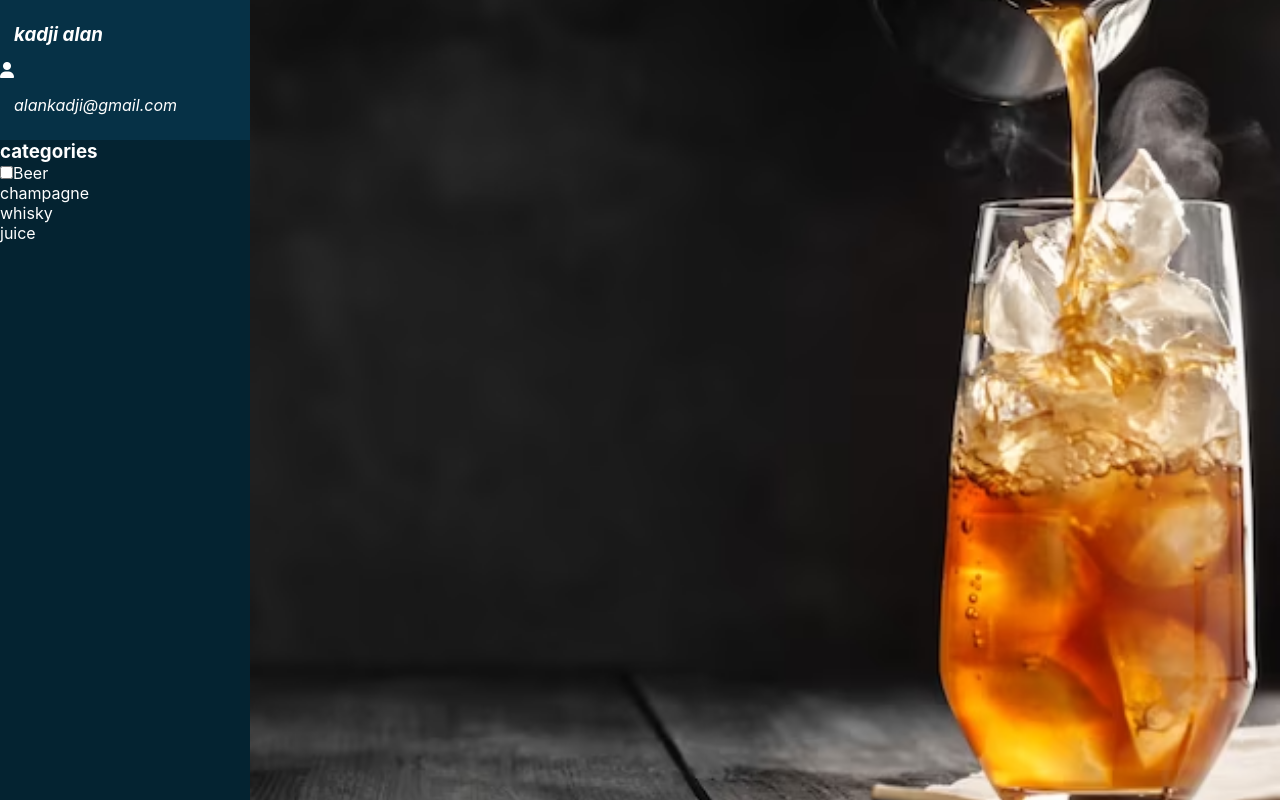
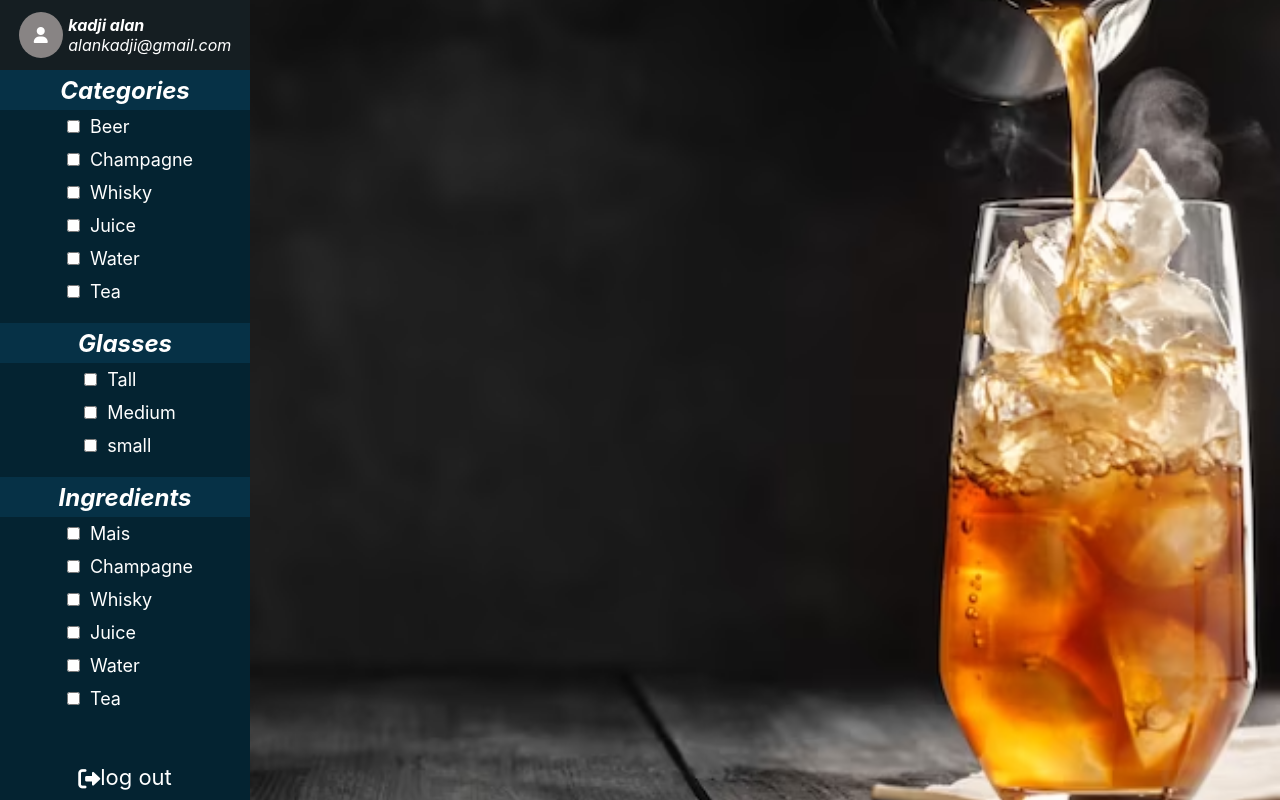
Before and after one commit to kadjialan/frontedDB, a React (Create React App) app: page /dashboard in a window 1280 px wide. Built offline with nearby package versions, Linux system fonts and the light colour scheme.

Commit message:
sidebar design

```diff
--- a/src/pages/dashboard/Dashboard.css
+++ b/src/pages/dashboard/Dashboard.css
@@ -2,6 +2,8 @@
   padding: 0;
   margin: 0;
   color: #fff;
+  list-style: none;
+  text-decoration: none;
 }
 
 .dashboard {
@@ -14,6 +16,21 @@
   flex-direction: column;
 }
 
+.dashboard h2 {
+  background-color: #063146;
+  width: 100%;
+  height: 40px;
+  display: flex;
+  justify-content: center;
+  align-items: center;
+  font-style: oblique;
+}
+
+.dashboard input {
+  margin: 10px;
+  cursor: pointer;
+}
+
 .sidebar {
   position: fixed;
   width: 250px;
@@ -24,18 +41,53 @@
 }
 
 .user {
-    display: flex;
-    align-items: center;
-    line-height: 70px;
-    background-color: #063146;
+  display: flex;
+  align-items: center;
+  justify-content: center;
+  height: 100px;
+  background-color: #151e22;
+  position: relative;
+}
+
+
+.fa-user {
+  background-color: rgb(136, 132, 132);
+  padding: 15px;
+  border-radius: 50%;
 }
 
 .user span {
-display: flex;
-align-items: center;
-justify-content: center;
+  display: flex;
+  align-items: center;
+  width: 85%;
+  justify-content: space-between;
 }
 
 .identifier {
-    font-style: italic;
+  font-style: italic;
 }
+
+.content {
+  flex-direction: column;
+  display: flex;
+  align-items: center;
+}
+
+li {
+  line-height: 30px;
+  font-size: 18px;
+}
+
+ul {
+    margin-bottom: 15px;
+}
+
+.end {
+    display: flex;
+    width: 100%;
+    height: 50px;
+    align-items: flex-end;
+    font-size: 22px;
+    justify-content: center;
+    margin: 10px;
+}
--- a/src/pages/dashboard/Dashboard.jsx
+++ b/src/pages/dashboard/Dashboard.jsx
@@ -9,22 +9,90 @@ function Dashboard() {
           <span>
             <i className="fa-solid fa-user" />
             <div className="identifier">
-              <h3>kadji alan</h3>
+              <p>
+                <b>kadji alan</b>
+              </p>
               <p>alankadji@gmail.com</p>
             </div>
           </span>
         </div>
+        <div className="content">
+          <h2>Categories</h2>
+          <ul>
+            <li>
+              <input type="checkbox" />
+              Beer
+            </li>
+            <li>
+              <input type="checkbox" />
+              Champagne
+            </li>
+            <li>
+              <input type="checkbox" />
+              Whisky
+            </li>
+            <li>
+              <input type="checkbox" />
+              Juice
+            </li>
+            <li>
+              <input type="checkbox" />
+              Water
+            </li>
+            <li>
+              <input type="checkbox" />
+              Tea
+            </li>
+          </ul>
 
-        <h3>categories</h3>
-        <ul>
-          <li>
-            <input type="checkbox" />
-            Beer
-          </li>
-          <li>champagne</li>
-          <li>whisky</li>
-          <li>juice</li>
-        </ul>
+          <h2>Glasses</h2>
+          <ul>
+            <li>
+              <input type="checkbox" />
+              Tall
+            </li>
+            <li>
+              <input type="checkbox" />
+              Medium
+            </li>
+            <li>
+              <input type="checkbox" />
+              small
+            </li>
+          </ul>
+
+          <h2>Ingredients</h2>
+          <ul>
+            <li>
+              <input type="checkbox" />
+              Mais
+            </li>
+            <li>
+              <input type="checkbox" />
+              Champagne
+            </li>
+            <li>
+              <input type="checkbox" />
+              Whisky
+            </li>
+            <li>
+              <input type="checkbox" />
+              Juice
+            </li>
+            <li>
+              <input type="checkbox" />
+              Water
+            </li>
+            <li>
+              <input type="checkbox" />
+              Tea
+            </li>
+          </ul>
+          <div className="end">
+            <i className="fa-solid fa-right-from-bracket" />
+            <p>log out</p>
+          </div>
+        </div>
       </div>
     </div>
   );
```
